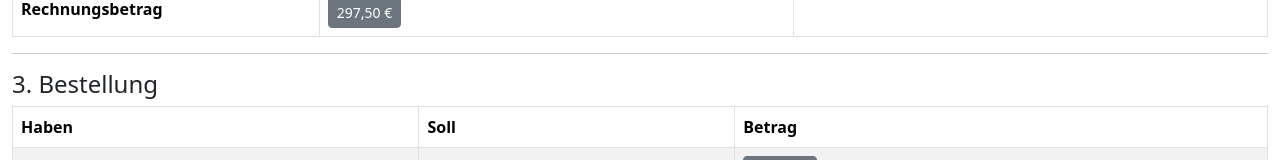
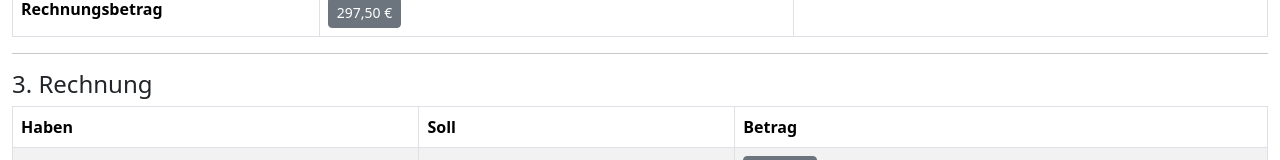
Before and after one commit to maxmielchen/stft, a React (Vite) app: page / in a window 1280 px wide. Shown: the part 745-905 px from the top of the page. Built offline with nearby package versions, Linux system fonts and the light colour scheme.

Commit message:
Update heading in App.tsx file

```diff
--- a/src/App.tsx
+++ b/src/App.tsx
@@ -95,7 +95,7 @@ function Einkauf() {
             <RechnungsfussBestellung summe={summe} setRechnungsbetrag={setRechnungsbetrag} setBezugskosten={setBezugskosten} />
 
             <hr />
-            <h4>3. Bestellung</h4>
+            <h4>3. Rechnung</h4>
             <RechnungEingehend rechnungsbetrag={rechnungsbetrag} bezugskosten={bezugskosten} />
 
             <hr />
```
